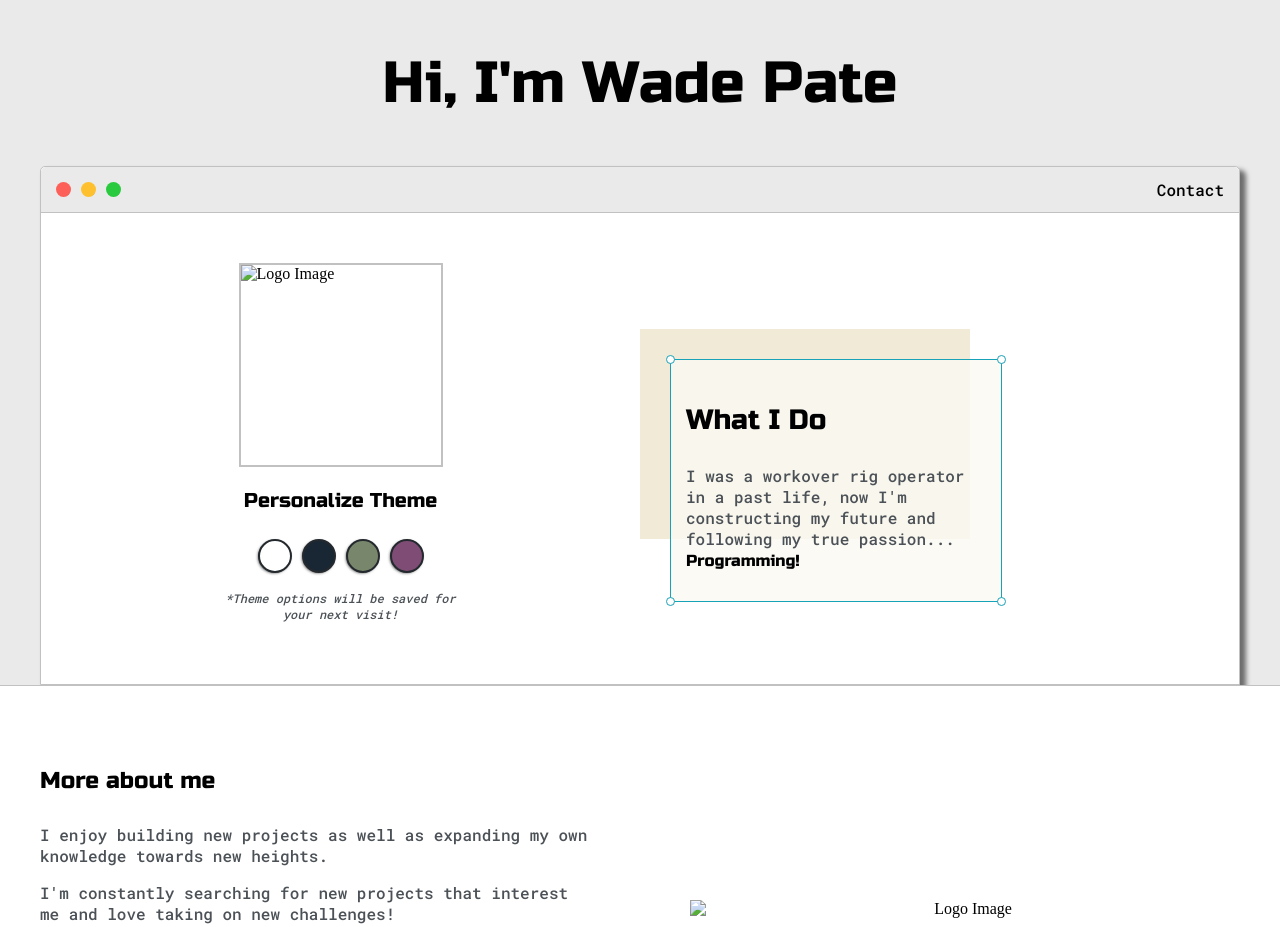
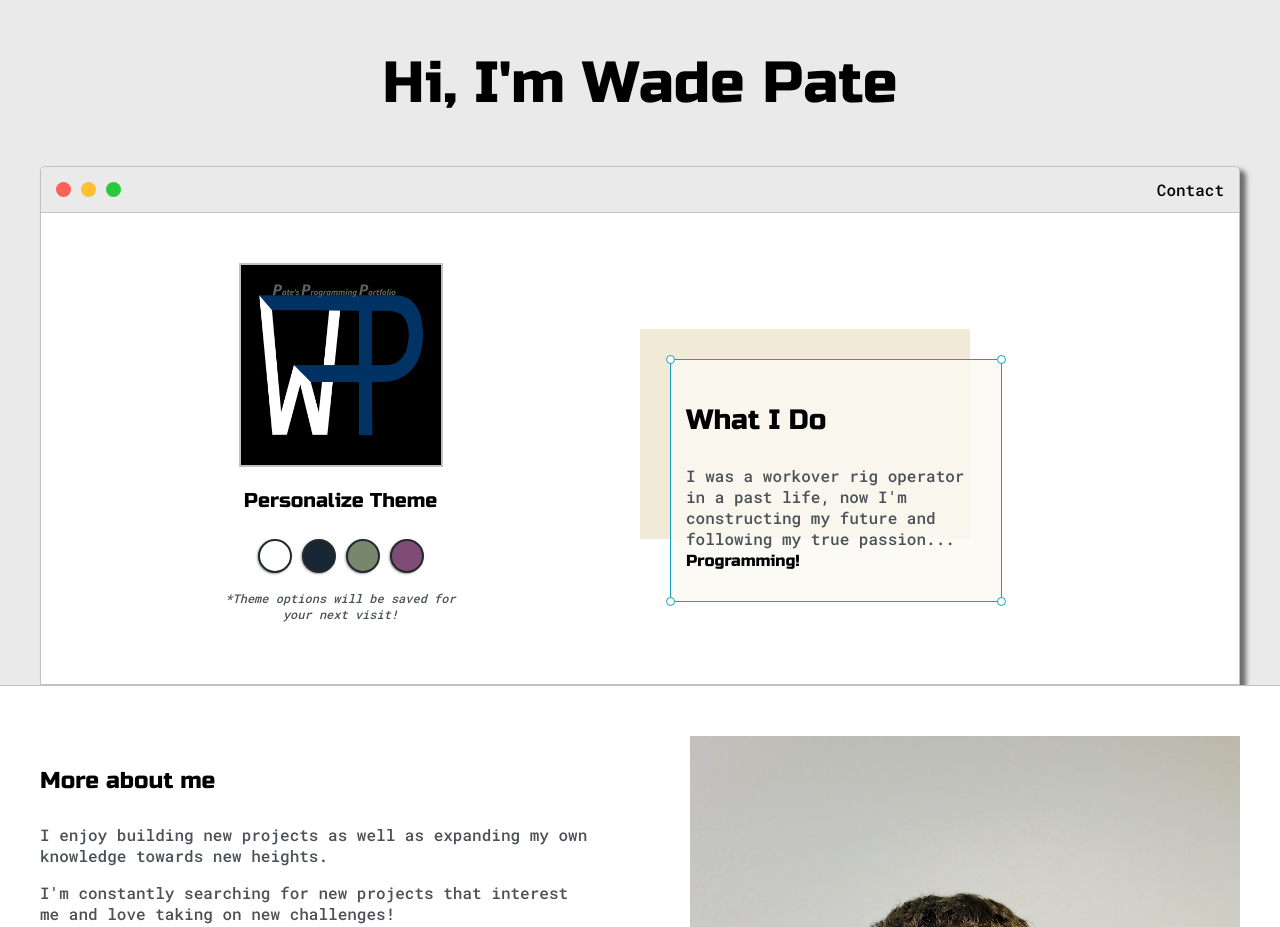
Before and after one commit to Dozr13/wadePatePort, a plain HTML site: page index.html in a window 1280 px wide. Shown: the top 927 px of the page. Drawn offline with Linux system fonts and the light colour scheme; some packages are replaced by stand-ins of ours; the site is published under a folder, as on GitHub Pages, so addresses that start at the root find nothing; a script that the page names is missing.

Commit message:
Edited 2 Photos because src was inputted incorrectly

```diff
--- a/index.html
+++ b/index.html
@@ -43,7 +43,7 @@
             </ul>
           </div>
           <div class="left-column">
-            <img id="profile_pic" src="/img/Logo.jpg" alt="Logo Image" />
+            <img id="profile_pic" src="img/Logo.jpg" alt="Logo Image" />
             <h5 style="text-align: center; line-height: 0">
               Personalize Theme
             </h5>
@@ -122,7 +122,7 @@
           </div>
         </div>
         <div class="social-links">
-          <img id="social_img" src="/img/Standing.jpeg" alt="Logo Image" />
+          <img id="social_img" src="img/Standing.jpeg" alt="Photo of me" />
           <!-- Image fix -->
           <h3>Find me on LinkedIn & Twitter!</h3>
 
```
